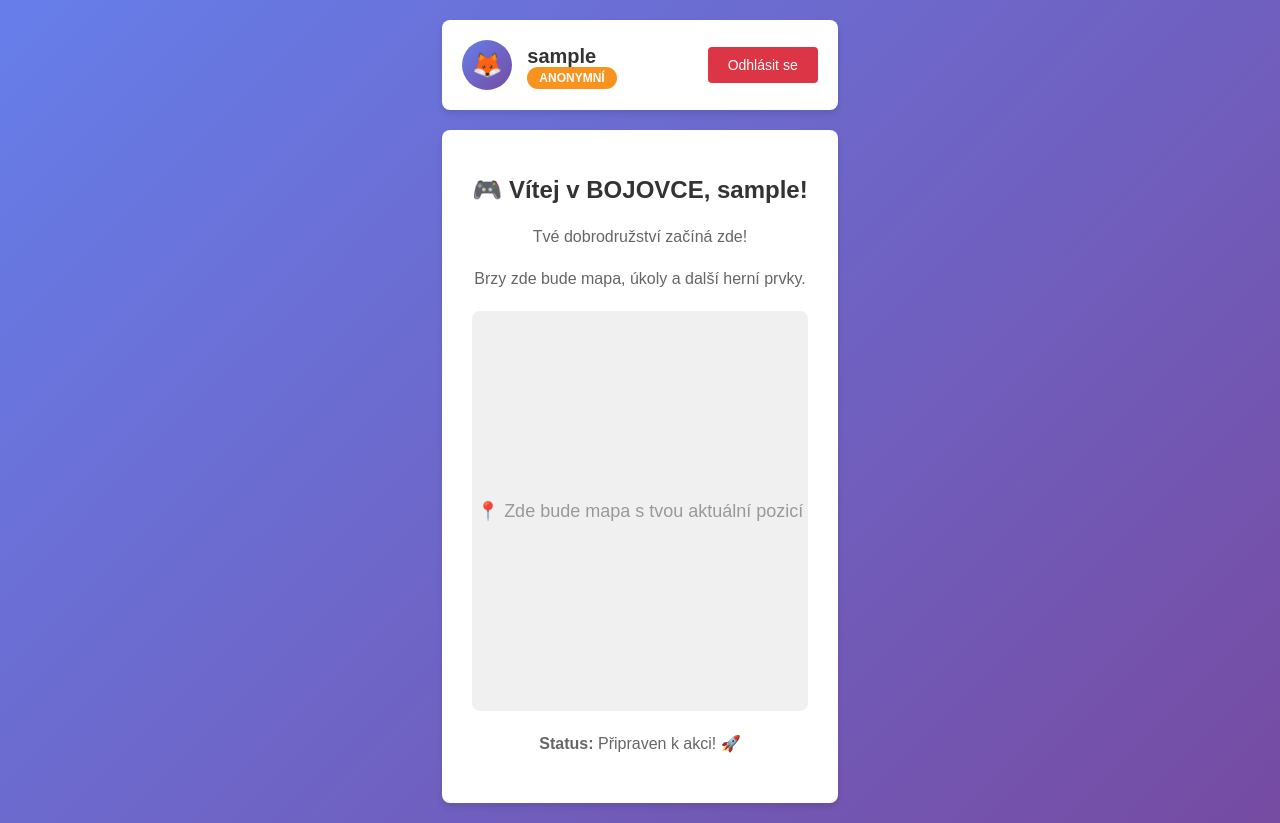
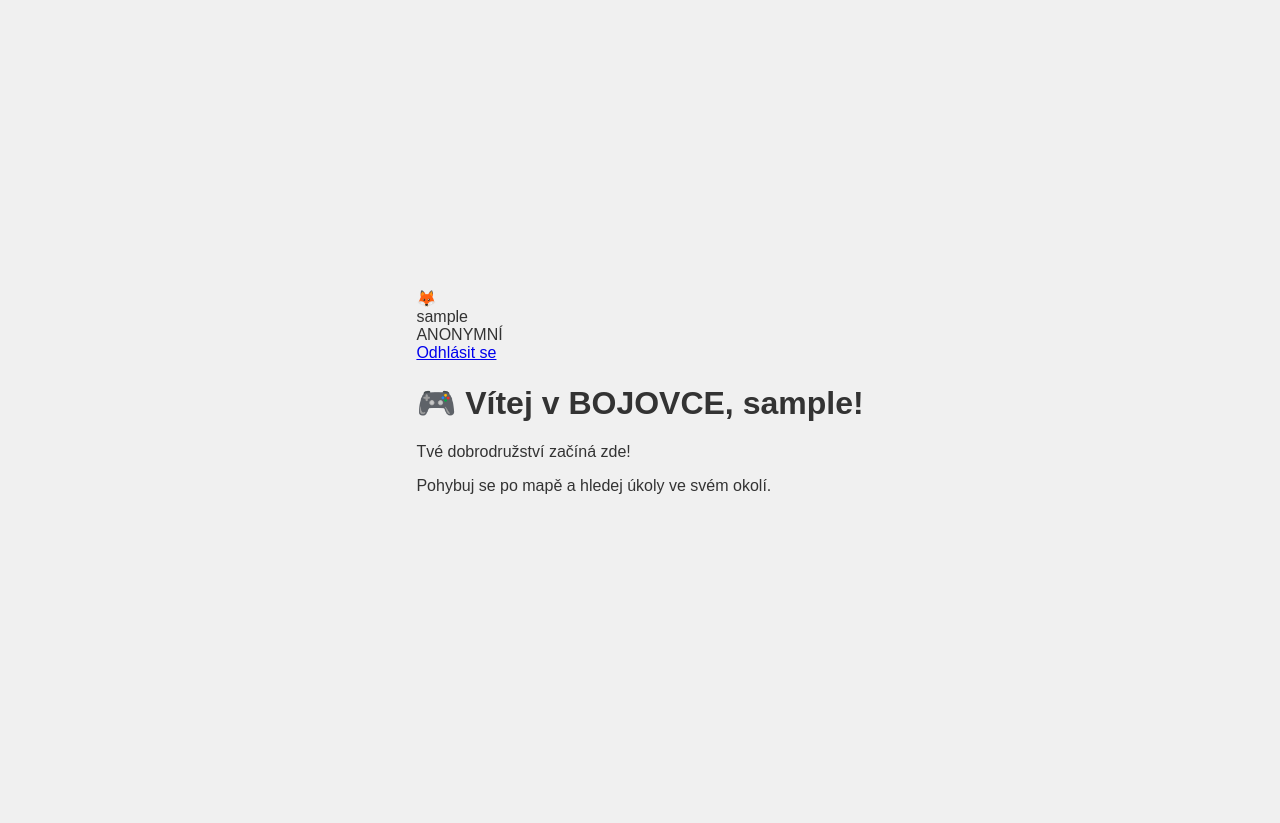
Before and after one commit to katsrpova/Bojovka, a PHP site: page /bojovka/game.php in a window 1280 px wide. After the commit the page ends 494 px from the top, so only its background shows below. Run offline with PHP 8.4, Linux system fonts and the light colour scheme; the visitor is signed in with stand-in values (Sample User, id 1); some libraries are stand-ins or nearby versions.

Commit message:
pokus o api

```diff
--- a/config.php
+++ b/config.php
@@ -1,10 +1,9 @@
 <?php
-// KONFIGURACE GOOGLE OAUTH
-// !!! NAHRAĎ TYTO HODNOTY SVÝMI NOVÝMI CREDENTIALS !!!
 
 //define('GOOGLE_CLIENT_ID', '96149857284-hd9skkhktlkq4s6s7n9dd3k0dbr5bevk.apps.googleusercontent.com');
 //define('GOOGLE_CLIENT_SECRET', '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');
 define('GOOGLE_CLIENT_ID','96149857284-qb40f4rvr6qmk5q7nvmd9n3kfdf6rvfr.apps.googleusercontent.com');
 define('GOOGLE_CLIENT_SECRET','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');
 define('GOOGLE_REDIRECT_URI','http://localhost/bojovka/callback.php');
+define('MAPY_CZ_API_KEY', 'uHTgWo9ouWTxjpn7VaFb6GzuXuo43MqLBFRo4ChIUzI');
 ?>
--- a/create.php
+++ b/create.php
@@ -1,3 +1,4 @@
+
 <?php
 session_start();
 
@@ -15,9 +16,12 @@
 <head>
     <meta charset="UTF-8">
     <meta name="viewport" content="width=device-width, initial-scale=1.0">
+    <meta http-equiv="Content-Security-Policy" content="script-src 'self' 'unsafe-inline' https://api.mapy.cz;">
     <title>BOJOVKA - Vytvořit hru</title>
     <link rel="stylesheet" href="https://cdnjs.cloudflare.com/ajax/libs/font-awesome/6.0.0/css/all.min.css">
     <link rel="stylesheet" href="create.css">
+    <script src="https://api.mapy.cz/loader.js"></script>
+    <script>Loader.async = true;</script>
 </head>
 <body>
     <!-- Header -->
--- a/dashboard.php
+++ b/dashboard.php
@@ -52,6 +52,7 @@
 <head>
     <meta charset="UTF-8">
     <meta name="viewport" content="width=device-width, initial-scale=1.0">
+    <meta http-equiv="Content-Security-Policy" content="script-src 'self' 'unsafe-inline' https://api.mapy.cz;">
     <title>BOJOVKA - Dashboard</title>
     <link rel="stylesheet" href="dashboard.css">
     <link rel="stylesheet" href="https://cdnjs.cloudflare.com/ajax/libs/font-awesome/6.0.0/css/all.min.css">
--- a/game.php
+++ b/game.php
@@ -15,114 +15,12 @@
 <head>
     <meta charset="UTF-8">
     <meta name="viewport" content="width=device-width, initial-scale=1.0">
+    <meta http-equiv="Content-Security-Policy" content="script-src 'self' 'unsafe-inline' https://api.mapy.cz;">
     <title>BOJOVKA - Hra</title>
     <link rel="stylesheet" href="style.css">
-    <style>
-        body {
-            font-family: Arial, sans-serif;
-            margin: 0;
-            padding: 0;
-            background: linear-gradient(135deg, #667eea 0%, #764ba2 100%);
-            min-height: 100vh;
-        }
-
-        .game-container {
-            max-width: 1200px;
-            margin: 0 auto;
-            padding: 20px;
-        }
-
-        .header {
-            background: white;
-            padding: 20px;
-            border-radius: 8px;
-            box-shadow: 0 4px 6px rgba(0,0,0,0.1);
-            margin-bottom: 20px;
-            display: flex;
-            justify-content: space-between;
-            align-items: center;
-        }
-
-        .user-info {
-            display: flex;
-            align-items: center;
-            gap: 15px;
-        }
-
-        .user-avatar {
-            width: 50px;
-            height: 50px;
-            background: linear-gradient(135deg, #667eea 0%, #764ba2 100%);
-            border-radius: 50%;
-            display: flex;
-            align-items: center;
-            justify-content: center;
-            font-size: 24px;
-        }
-
-        .user-name {
-            font-size: 20px;
-            font-weight: bold;
-            color: #333;
-        }
-
-        .user-badge {
-            background: #f7931e;
-            color: white;
-            padding: 4px 12px;
-            border-radius: 12px;
-            font-size: 12px;
-            font-weight: bold;
-        }
-
-        .logout-btn {
-            background: #dc3545;
-            color: white;
-            padding: 10px 20px;
-            border: none;
-            border-radius: 4px;
-            cursor: pointer;
-            text-decoration: none;
-            font-size: 14px;
-        }
-
-        .logout-btn:hover {
-            background: #c82333;
-        }
-
-        .game-content {
-            background: white;
-            padding: 30px;
-            border-radius: 8px;
-            box-shadow: 0 4px 6px rgba(0,0,0,0.1);
-            text-align: center;
-        }
-
-        .welcome-message {
-            font-size: 24px;
-            color: #333;
-            margin-bottom: 20px;
-        }
-
-        .game-info {
-            color: #666;
-            font-size: 16px;
-            line-height: 1.6;
-        }
-
-        .map-placeholder {
-            width: 100%;
-            height: 400px;
-            background: #f0f0f0;
-            border-radius: 8px;
-            margin: 20px 0;
-            display: flex;
-            align-items: center;
-            justify-content: center;
-            font-size: 18px;
-            color: #999;
-        }
-    </style>
+     <!-- MAPY.CZ API -->
+    <script src="https://api.mapy.cz/loader.js"></script>
+    <script>Loader.async = true;</script>
 </head>
 <body>
     <div class="game-container">
@@ -143,20 +41,52 @@
 
         <div class="game-content">
             <h1 class="welcome-message">🎮 Vítej v BOJOVCE, <?php echo htmlspecialchars($userName); ?>!</h1>
-
             <div class="game-info">
                 <p>Tvé dobrodružství začíná zde!</p>
-                <p>Brzy zde bude mapa, úkoly a další herní prvky.</p>
+                <p>Pohybuj se po mapě a hledej úkoly ve svém okolí.</p>
             </div>
-
-            <div class="map-placeholder">
-                📍 Zde bude mapa s tvou aktuální pozicí
-            </div>
-
-            <p class="game-info">
-                <strong>Status:</strong> Připraven k akci! 🚀
-            </p>
+            <div id="map"></div>
         </div>
     </div>
+
+    <script>
+        Loader.load(null, {suggest: true}, function() {
+            // Vytvoř mapu se středem na Praze
+            var center = SMap.Coords.fromWGS84(14.4378, 50.0755);
+            var m = new SMap(JAK.gel("map"), center, 13);
+
+            // Přidej ovládací prvky
+            m.addDefaultLayer(SMap.DEF_BASE).enable();
+            m.addDefaultControls();
+
+            // Pokus o získání aktuální polohy uživatele
+            if (navigator.geolocation) {
+                navigator.geolocation.getCurrentPosition(function(position) {
+                    var userCoords = SMap.Coords.fromWGS84(
+                        position.coords.longitude,
+                        position.coords.latitude
+                    );
+
+                    // Vycentruj mapu na uživatele
+                    m.setCenterZoom(userCoords, 15);
+
+                    // Přidej značku s polohou uživatele
+                    var layer = new SMap.Layer.Marker();
+                    m.addLayer(layer);
+                    layer.enable();
+
+                    var marker = new SMap.Marker(userCoords, "you", {
+                        title: "Vaše poloha"
+                    });
+                    layer.addMarker(marker);
+                }, function(error) {
+                    console.log("Chyba geolokace:", error);
+                     alert("Nepodařilo se získat vaši polohu. Ujistěte se, že máte povolenou geolokaci v prohlížeči.");
+                });
+            } else {
+                alert("Váš prohlížeč nepodporuje geolokaci.");
+            }
+        });
+    </script>
 </body>
 </html>
```
Also changed, not shown: game.css (added).
